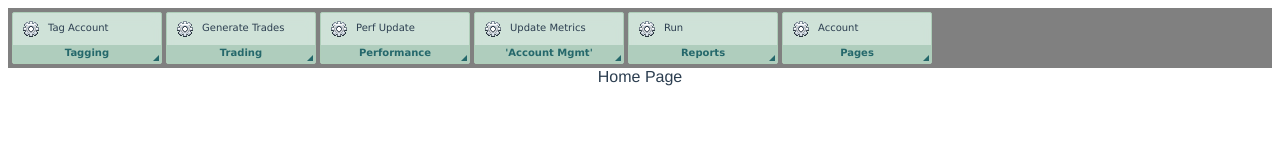
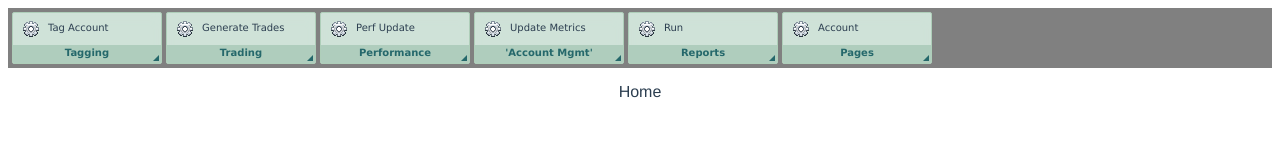
Before and after one commit to jlmitch/vue-ribbon-menu, a Vue app: page / in a window 1280 px wide. Shown: the top 166 px of the page. Built offline with nearby package versions, Linux system fonts and the light colour scheme.

Commit message:
Refactor pages into generic Page component

```diff
--- /dev/null
+++ b/src/components/Page.vue
@@ -0,0 +1,24 @@
+<template>
+    <div class="page">
+        <ribbon-menu :menus="menus" />
+        <div class="page-contents">
+            <slot />
+        </div>
+    </div>
+</template>
+
+<script>
+import RibbonMenu from '@/components/RibbonMenu';
+
+export default {
+    name: 'page',
+    components: { RibbonMenu },
+    props: ['menus'],
+}
+</script>
+
+<style scoped>
+div.page-contents {
+    padding: 15px;
+}
+</style>
--- a/src/pages/Account.vue
+++ b/src/pages/Account.vue
@@ -1,22 +1,15 @@
 <template>
-  <div>
-    <ribbon-menu :menus="menus"/>
-    <div>
-      Account Page
-    </div>
-  </div>
+  <page :menus="menus">
+    <div>Account Page</div>
+  </page>
 </template>
 
 <script>
-  import Menu from '@/components/Menu';
-  import RibbonMenu from '@/components/RibbonMenu';
+  import Page from '@/components/Page';
 
   export default {
     name: 'Example',
-    components: {
-      Menu,
-      RibbonMenu,
-    },
+    components: { Page },
     props: ['menus'],
   };
 </script>
--- a/src/pages/Home.vue
+++ b/src/pages/Home.vue
@@ -1,23 +1,15 @@
 <template>
-  <div>
-    <ribbon-menu :menus="menus"/>
-    <div>
-      Home Page
-    </div>
-  </div>
+  <page :menus="menus">
+    <div>Home</div>
+  </page>
 </template>
 
 <script>
-  import Menu from '@/components/Menu';
-  import RibbonMenu from '@/components/RibbonMenu';
-
+  import Page from '@/components/Page';
 
   export default {
     name: 'Example',
-    components: {
-      Menu,
-      RibbonMenu,
-    },
+    components: { Page },
     props: ['menus'],
   };
 </script>
```
